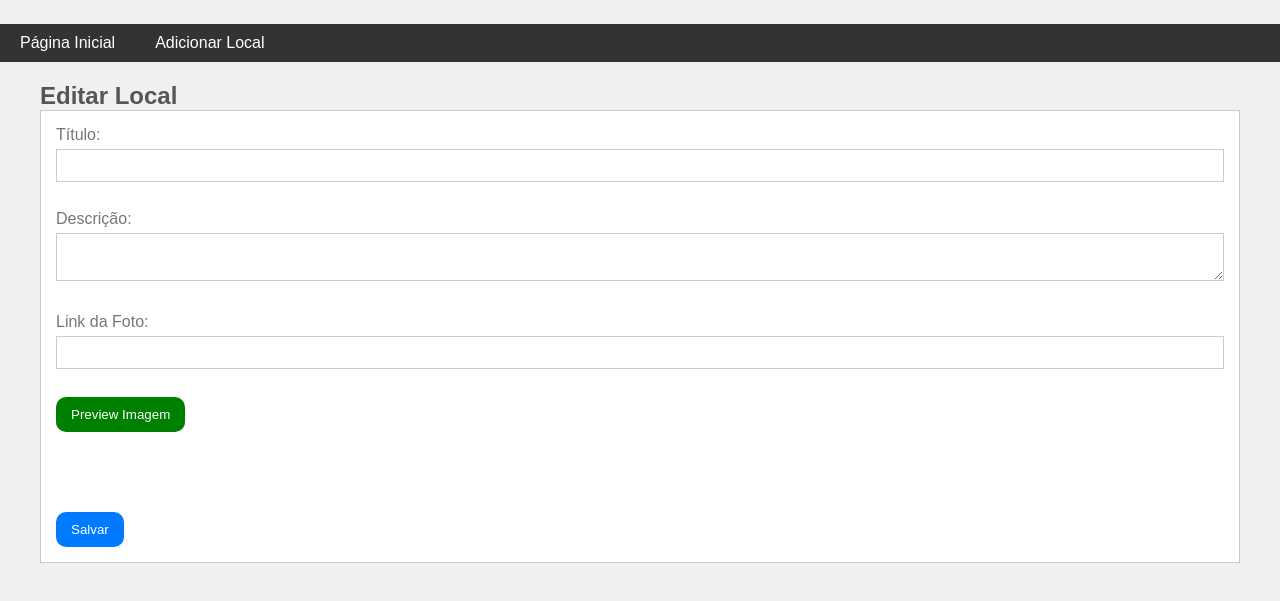
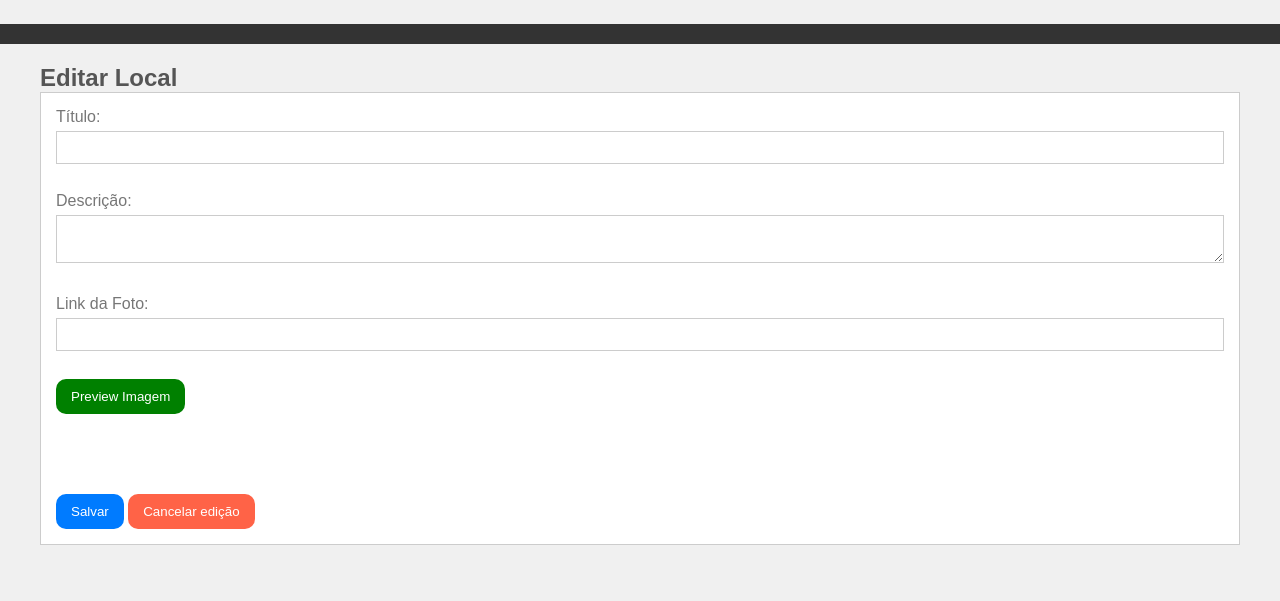
Before and after one commit to pedroandrade932/guia-turistico, a plain HTML site: page editar-local.html in a window 1280 px wide. Shown: the part 83-684 px from the top of the page. Drawn offline with Linux system fonts and the light colour scheme; no server answers.

Commit message:
feat: cancelar edição

```diff
--- a/_scripts/script-editar.js
+++ b/_scripts/script-editar.js
@@ -82,3 +82,9 @@ function salvarEdicao() {
         window.location.href = "index.html"
 
 }
+
+function cancelarEdicao() {
+    if(confirm("Descartar edição atual?")){
+        window.location.href = `index.html`
+    }
+}
--- a/_styles/style.css
+++ b/_styles/style.css
@@ -59,6 +59,14 @@ div#img-preview {
 
 #img-preview img {
     width: 500px;
+}
+
+#cancel-edit {
+    background-color: tomato;
+}
+
+#cancel-edit:hover {
+    background-color: rgb(192, 75, 55);
 }
 
 input[type="text"],
--- a/editar-local.html
+++ b/editar-local.html
@@ -9,10 +9,6 @@
 <body>
     <h1>Guia Turístico da Paraíba</h1>
     <nav>
-        <ul>
-            <li><a href="index.html">Página Inicial</a></li>
-            <li><a href="adicionar-locais.html">Adicionar Local</a></li>
-        </ul>
     </nav>
 
     <main>
@@ -32,6 +28,7 @@
             <div id="img-preview"></div>
 
             <button type="button" onclick="salvarEdicao()">Salvar</button>
+            <button type="button" id="cancel-edit" onclick="cancelarEdicao()">Cancelar edição</button>
         </form>
         </main>
     <script src="_scripts/script-editar.js"></script>
```
